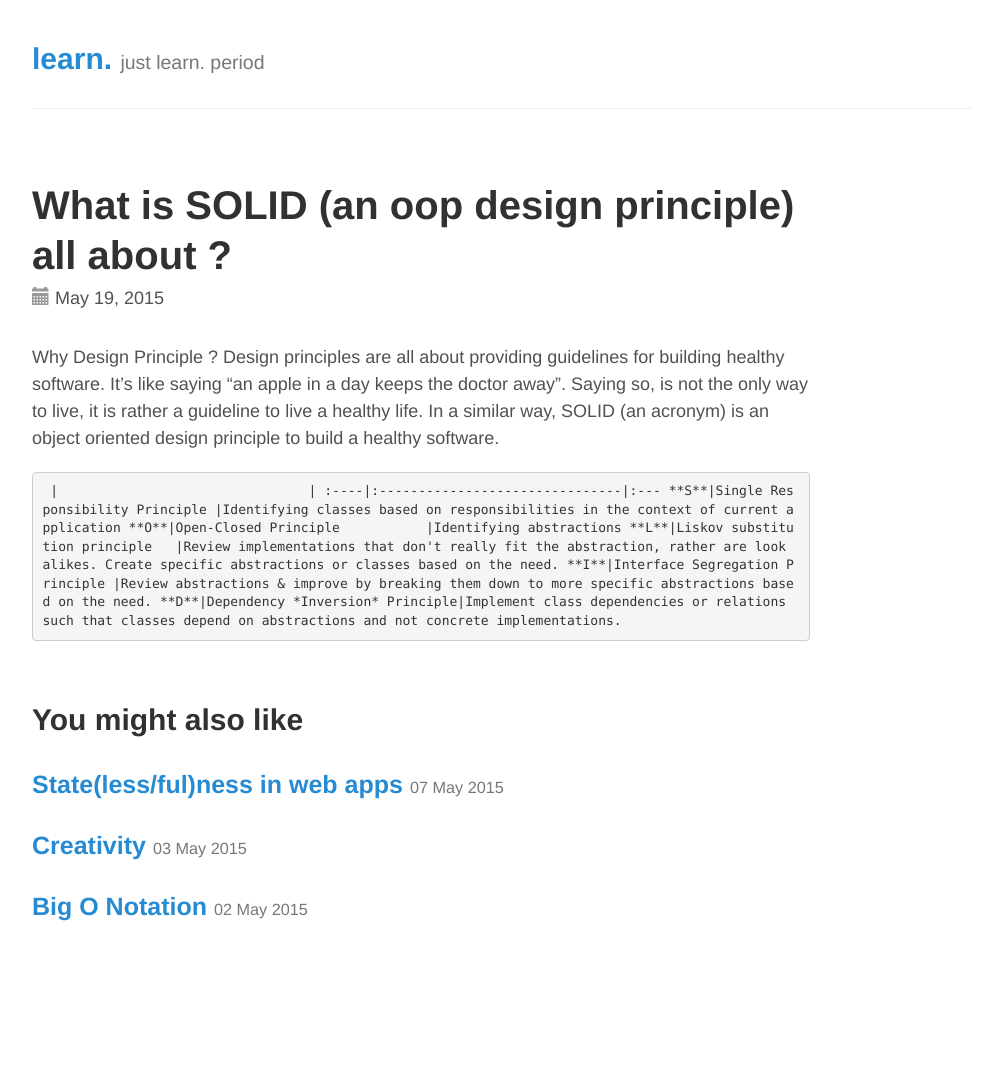
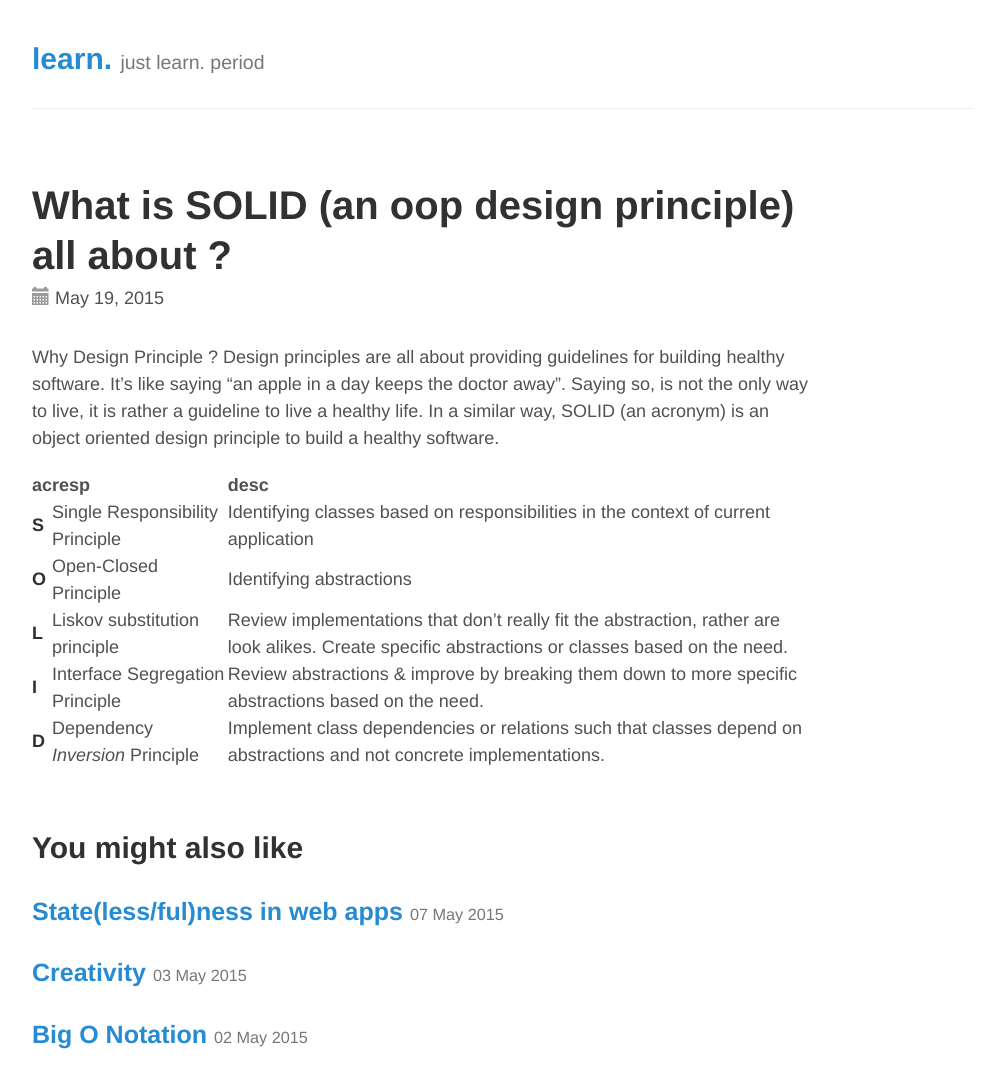
Before and after one commit to lakshma/lakshma.github.io, a Jekyll site: the page built from _posts/2015-05-19-solid-design-principle.md, in a window 1280 px wide. Shown: the whole page, without its empty margins (138-1141 px from the left). Built offline with Jekyll 4.4.1, drawn with Linux system fonts in a browser that asks for light colours; Markdown is read by kramdown in place of the engine named in the settings; before the commit the page ends 942 px from its top, so only the background shows below that.

Commit message:
no message

```diff
--- a/_posts/2015-05-19-solid-design-principle.md
+++ b/_posts/2015-05-19-solid-design-principle.md
@@ -7,7 +7,7 @@ Why Design Principle ? Design principles are all about providing guidelines for
 Saying so, is not the only way to live, it is rather a guideline to live a healthy life. In a similar way, SOLID (an acronym) is an object oriented design principle to build a healthy
 software.
 
-     |                                |
+ac   | resp                           | desc
 :----|:-------------------------------|:---
 **S**|Single Responsibility Principle |Identifying classes based on responsibilities in the context of current application
 **O**|Open-Closed Principle           |Identifying abstractions
```
